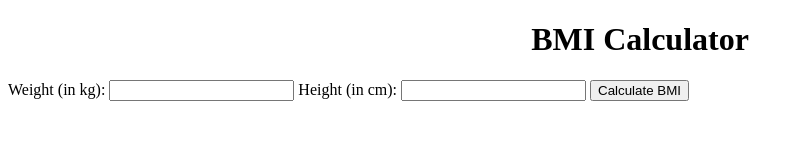
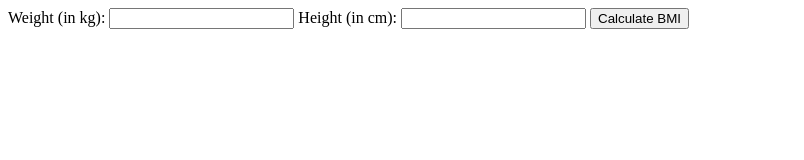
Before and after one commit to iamneo-production/baaeebabdbae305432277eddcabfceeedddddbatwo, a plain HTML site: page public/index.html in a window 1280 px wide. Shown: the whole page, without its empty margins (0-804 px from the left). Drawn offline with Linux system fonts and the light colour scheme.

Commit message:
Backup Commit

```diff
--- a/public/index.html
+++ b/public/index.html
@@ -5,7 +5,7 @@
   <link rel="stylesheet" type="text/css" href="style.css">
 </head>
 <body>
-  <h1 style="text-align: center;">BMI Calculator</h1>
+  <!-- <h1 style="text-align: center;">BMI Calculator</h1> -->
   <div class="container">
     <label for="weight">Weight (in kg):</label>
     <input type="number" id="weight">
```
